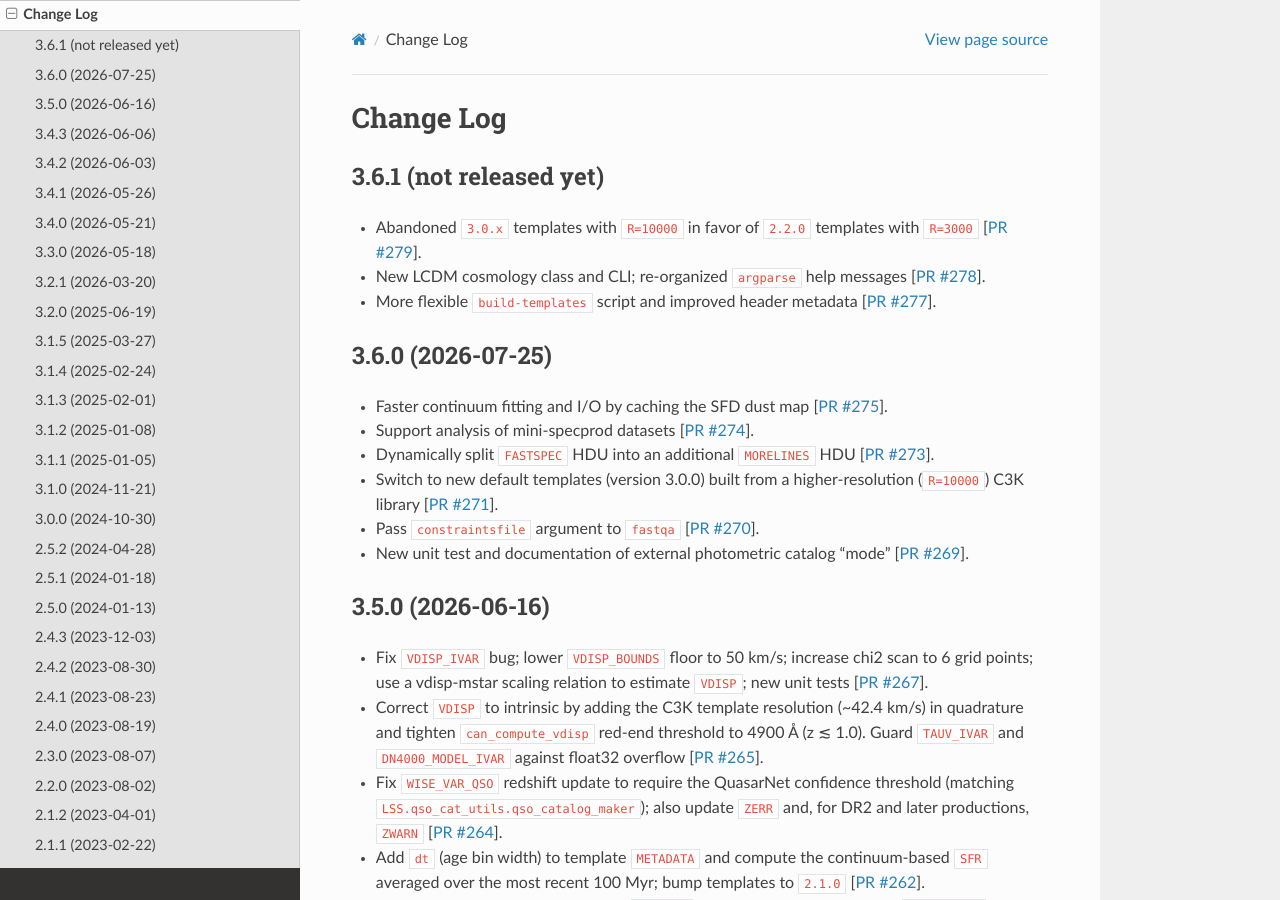
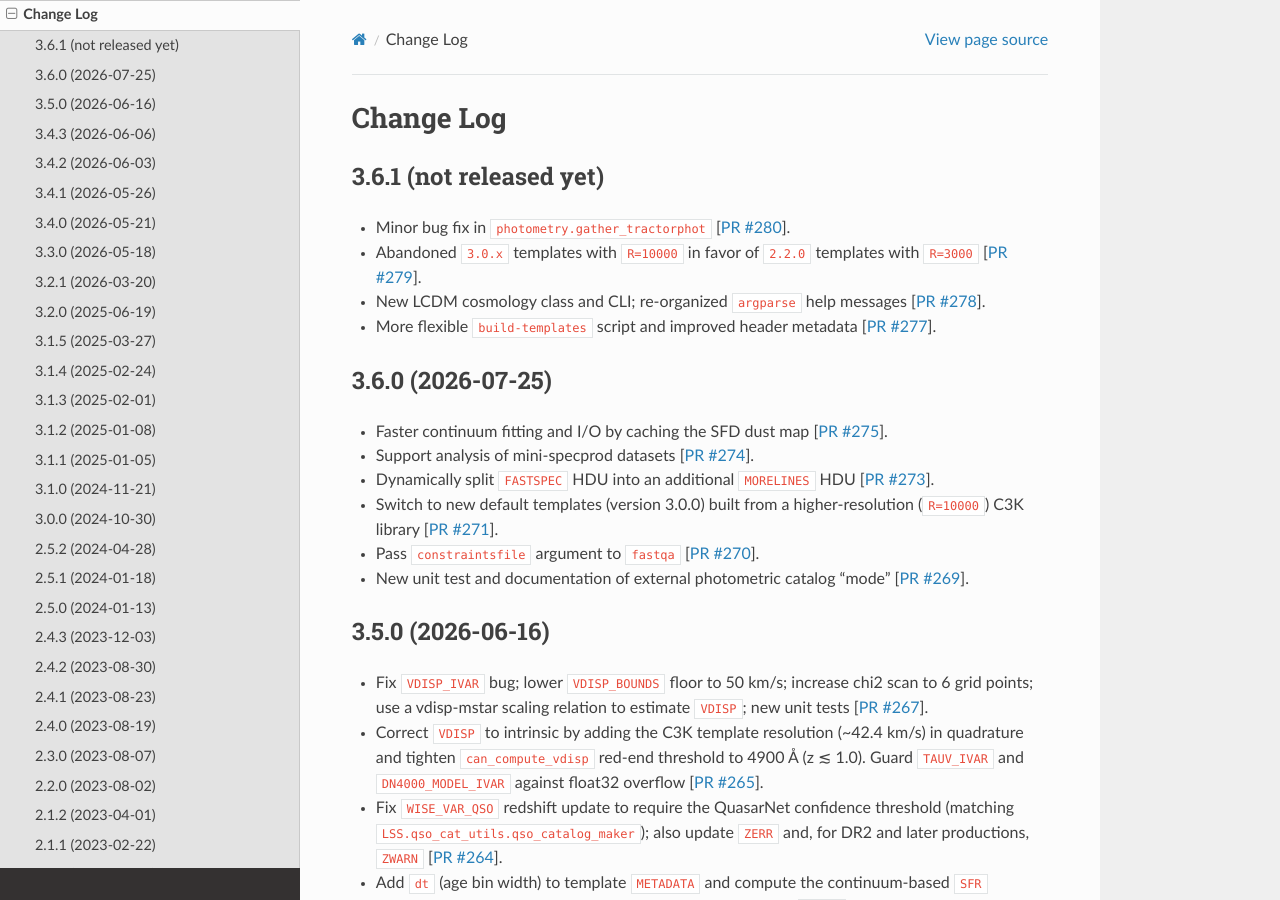
Before and after one commit to desihub/fastspecfit, a Sphinx documentation site: the page built from doc/changes.rst, in a window 1280 px wide and 900 px high. Built offline with Sphinx 7.4.7 and the Read the Docs theme 3.1.0, drawn with Linux system fonts in a browser that asks for light colours; the version number could not be read and is left out.

Commit message:
update change log [ci skip]

```diff
--- a/doc/changes.rst
+++ b/doc/changes.rst
@@ -5,6 +5,7 @@ Change Log
 3.6.1 (not released yet)
 ------------------------
 
+* Minor bug fix in ``photometry.gather_tractorphot`` [`PR #280`_].
 * Abandoned ``3.0.x`` templates with ``R=10000`` in favor of ``2.2.0``
   templates with ``R=3000`` [`PR #279`_].
 * New LCDM cosmology class and CLI; re-organized ``argparse`` help
@@ -12,6 +13,7 @@ Change Log
 * More flexible ``build-templates`` script and improved header
   metadata [`PR #277`_].
 
+.. _`PR #280`: https://github.com/desihub/fastspecfit/pull/280
 .. _`PR #279`: https://github.com/desihub/fastspecfit/pull/279
 .. _`PR #278`: https://github.com/desihub/fastspecfit/pull/278
 .. _`PR #277`: https://github.com/desihub/fastspecfit/pull/277
```
